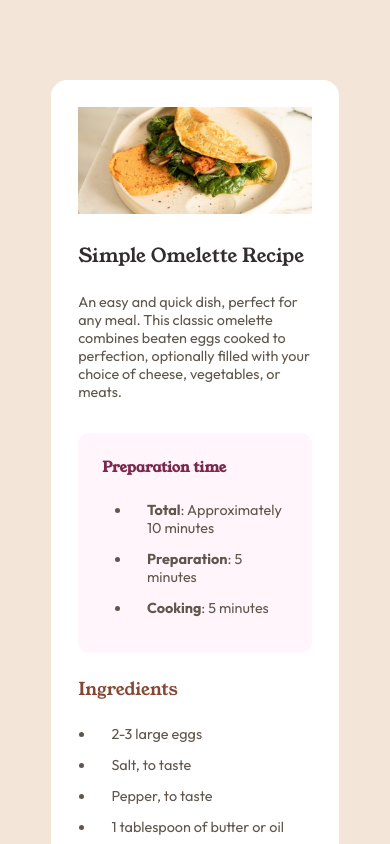
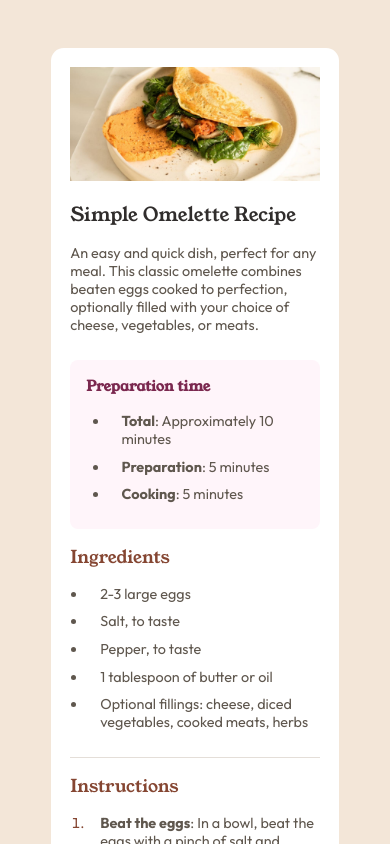
Before and after one commit to darellanodev/fm-projects, a Vue app in the folder 04-recipe-page-main/: page / in a window 390 px wide. Shown: the top 844 px of the page. Built offline with nearby package versions, Linux system fonts and the light colour scheme.

Commit message:
feat(project4): Use clamp in other variables

```diff
--- a/04-recipe-page-main/src/assets/main.css
+++ b/04-recipe-page-main/src/assets/main.css
@@ -24,16 +24,17 @@
   --color-rose-50: hsl(330, 100%, 98%);
 
   /* spacing & sizing */
-  --spacing-xs: 0.8rem;
-  --spacing-s: 1rem;
-  --spacing-md: 1.5rem;
-  --spacing-md-lg: 1.7rem;
-  --spacing-list: 1.8rem;
-  --spacing-lg: 2rem;
-  --spacing-xl: 5rem;
+  --spacing-xs: clamp(0.6rem, 2vw, 0.8rem);
+  --spacing-s: clamp(0.8rem, 2.5vw, 1rem);
+  --spacing-md: clamp(1rem, 3vw, 1.5rem);
+  --spacing-md-lg: clamp(1.2rem, 3.5vw, 1.7rem);
+  --spacing-list: clamp(1.4rem, 4vw, 1.8rem);
+  --spacing-lg: clamp(1.6rem, 4.5vw, 2rem);
+  --spacing-xl: clamp(3rem, 8vw, 5rem);
 
-  --radius-card: 1rem;
-  --radius-md: 0.7rem;
+  --radius-card: clamp(0.8rem, 2.5vw, 1rem);
+  --radius-md: clamp(0.5rem, 2vw, 0.7rem);
+
   --padding-table: var(--spacing-s);
   --width-card: clamp(18rem, 70vw, 45rem);
 
```
